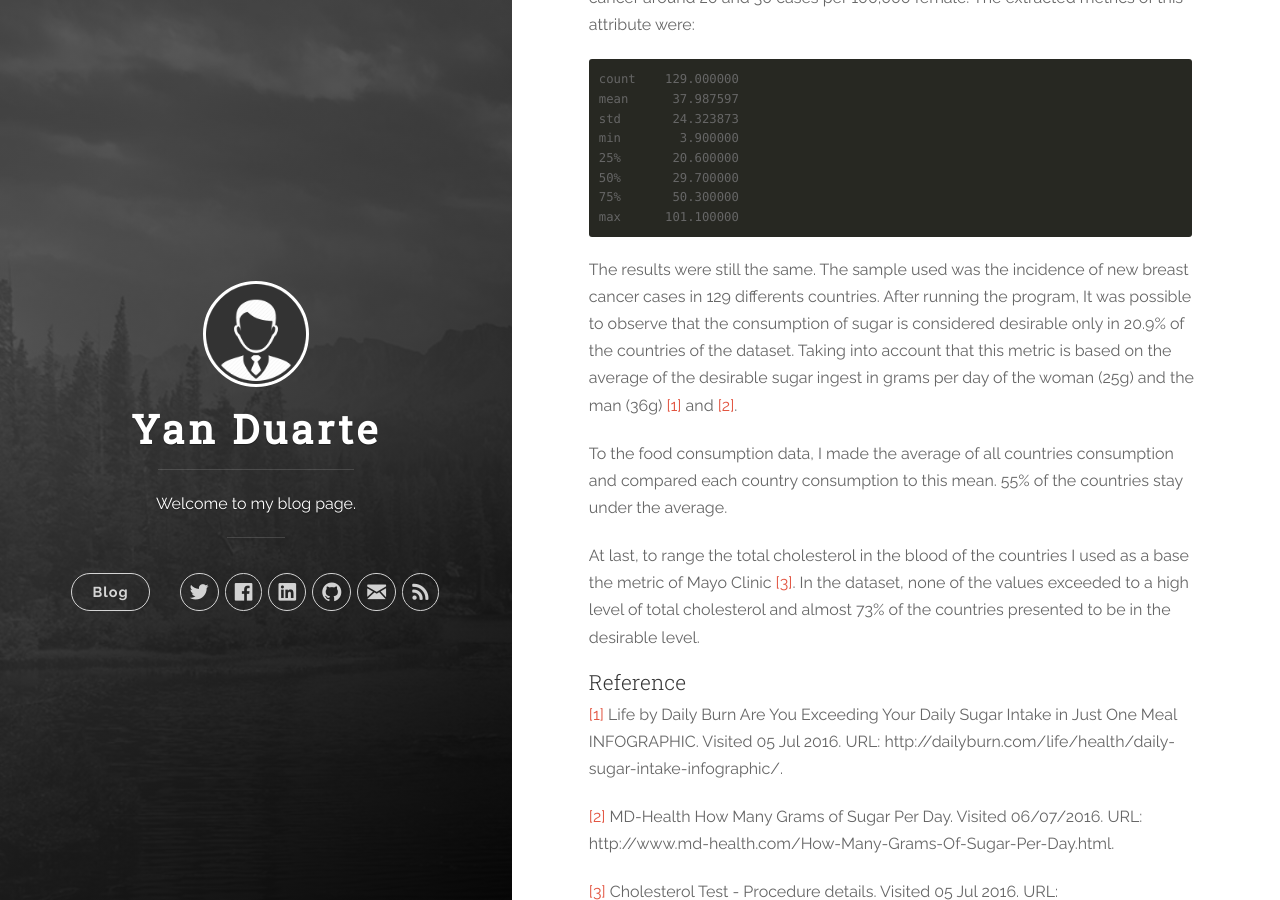
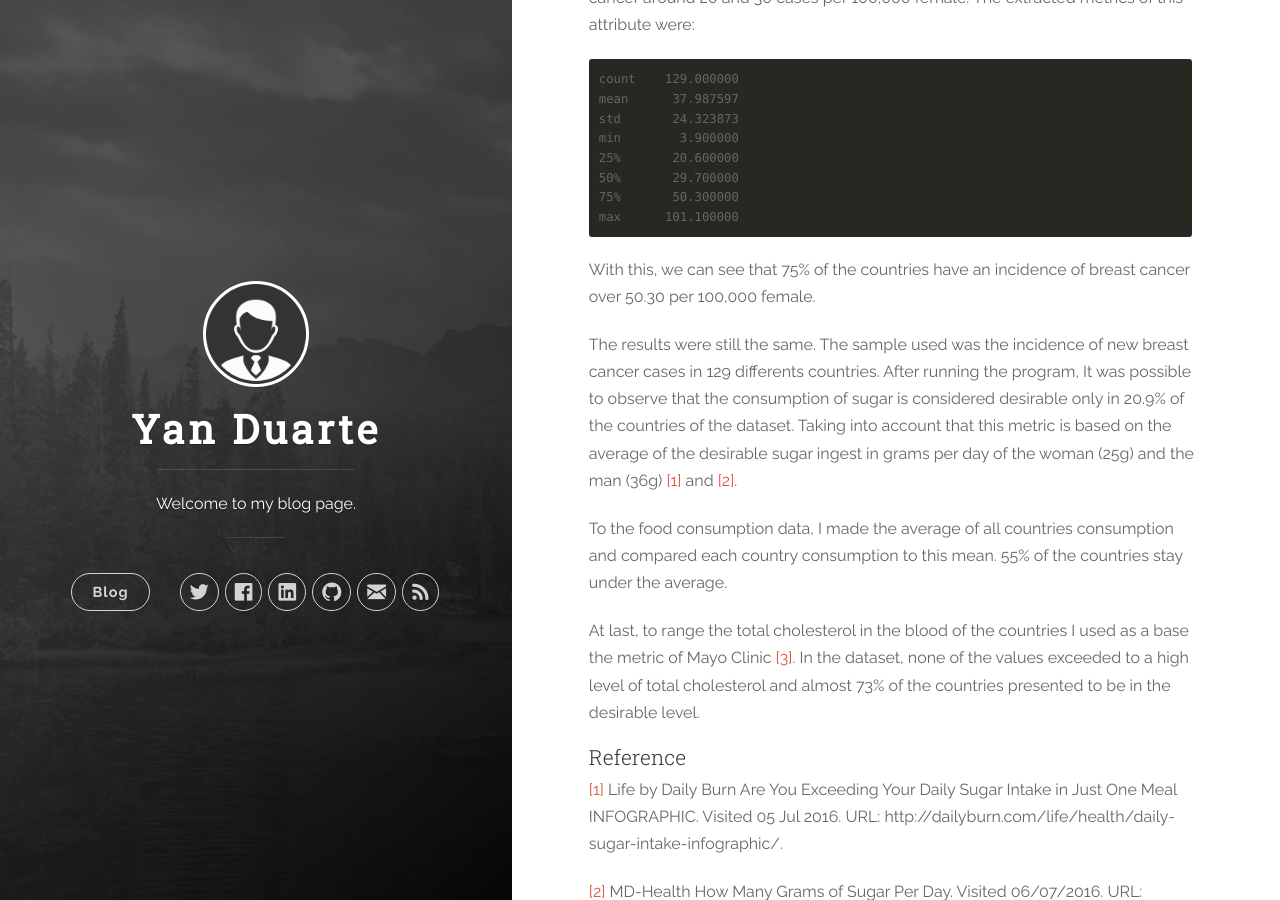
Before and after one commit to yan-duarte/yan-duarte.github.io, a Jekyll site: the page built from _posts/2016-07-22-Assignment4.md, in a window 1280 px wide and 900 px high, scrolled down 1590 px. Built offline with Jekyll 4.4.1, drawn with Linux system fonts in a browser that asks for light colours; nearby versions of some CDN libraries.

Commit message:
Updated 2016-07-22-Assignment4.md

````diff
--- a/_posts/2016-07-22-Assignment4.md
+++ b/_posts/2016-07-22-Assignment4.md
@@ -53,6 +53,9 @@ min        3.900000
 75%       50.300000
 max      101.100000
 ```
+
+With this, we can see that 75% of the countries have an incidence of breast cancer over 50.30 per 100,000 female.
+
 
 The results were still the same. The sample used was the incidence of new breast cancer cases in 129 differents countries. After running the program, It was possible to observe that the consumption of sugar is considered desirable only in 20.9% of the countries of the dataset. Taking into account that this metric is based on the average of the desirable sugar ingest in grams per day of the woman (25g) and the man (36g) [[1]][ref1] and [[2]][ref2].
 
````
